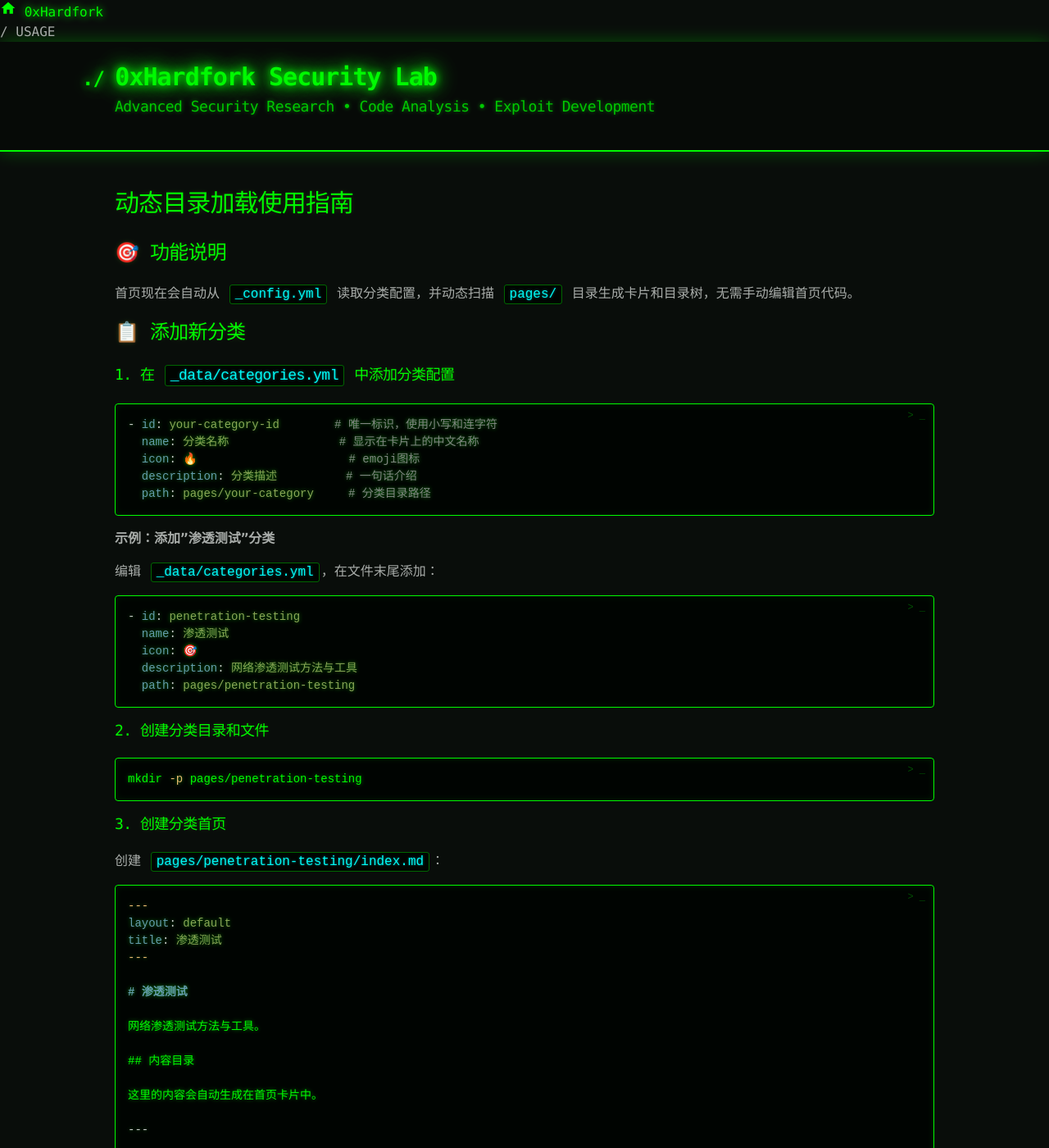
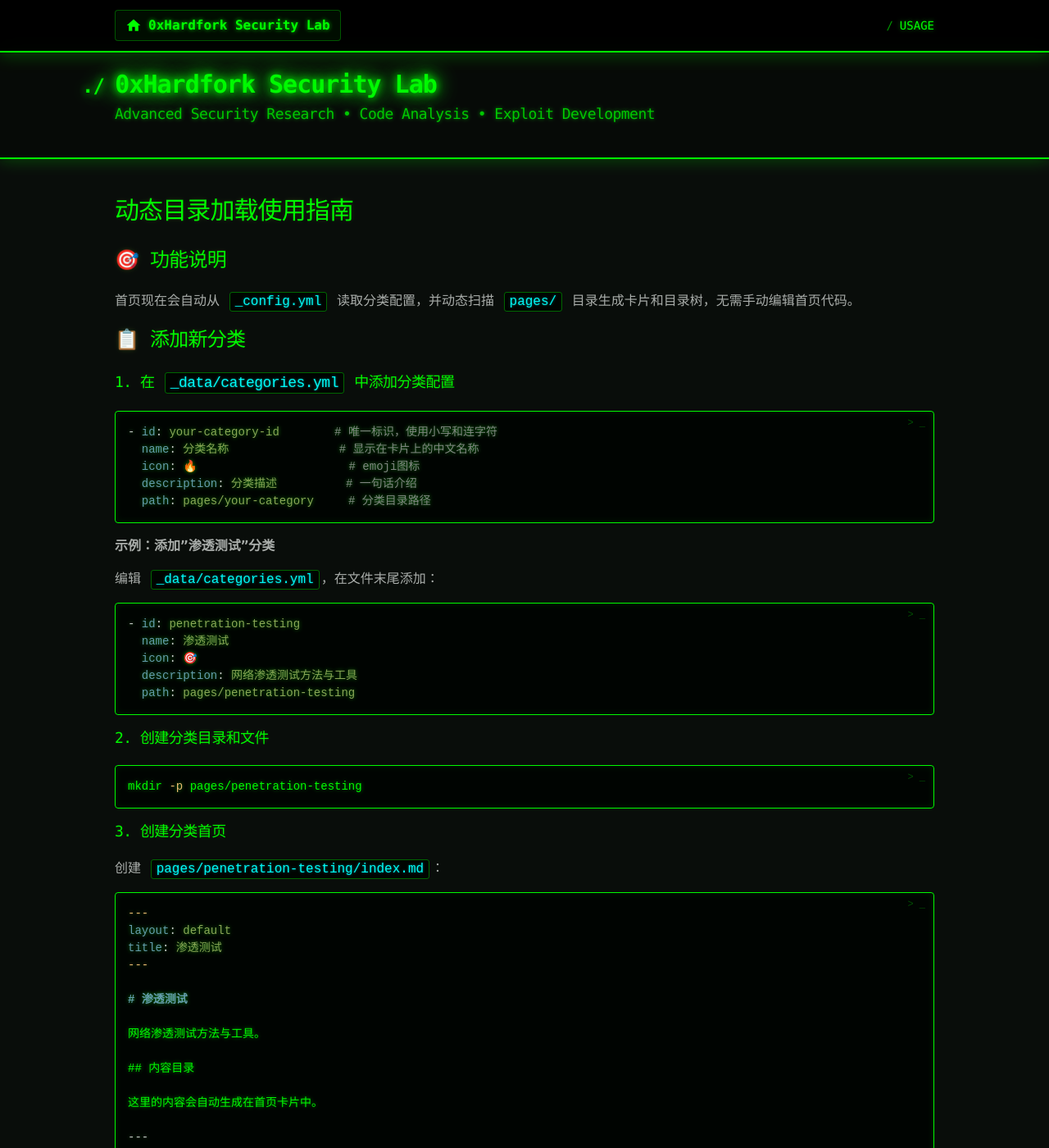
Before and after one commit to 0xHardfork/0xHardfork.github.io, a Jekyll site: the page built from USAGE.md, in a window 1280 px wide and 1400 px high. Shown: the whole window at 82% size. Built offline with Jekyll 4.4.1, drawn with Linux system fonts in a browser that asks for light colours; our own code applies the rules of GitHub Pages for plain Markdown files.

Commit message:
Initial commit

```diff
--- a/_includes/top-nav.html
+++ b/_includes/top-nav.html
@@ -1,12 +1,97 @@
-<!-- 固定顶部导航栏 - 仅在非首页显示 -->
-{% unless page.url == "/" or page.url == "/index.html" %}
+<!-- 固定顶部导航栏样式 -->
+<style>
+    .top-nav {
+        position: fixed;
+        top: 0;
+        left: 0;
+        right: 0;
+        background: rgba(0, 0, 0, 0.95);
+        border-bottom: 2px solid #00ff00;
+        padding: 12px 0;
+        z-index: 9999;
+        box-shadow: 0 2px 20px rgba(0, 255, 0, 0.3);
+        backdrop-filter: blur(10px);
+    }
+
+    .top-nav .nav-container {
+        width: 90%;
+        max-width: 1000px;
+        margin: 0 auto;
+        display: flex;
+        align-items: center;
+        justify-content: space-between;
+        gap: 20px;
+    }
+
+    .top-nav .nav-home {
+        display: inline-flex;
+        align-items: center;
+        gap: 8px;
+        color: #00ff00;
+        text-decoration: none;
+        font-family: Monaco, monospace;
+        font-size: 16px;
+        font-weight: bold;
+        padding: 6px 12px;
+        border: 1px solid rgba(0, 255, 0, 0.3);
+        border-radius: 4px;
+        background: rgba(0, 255, 0, 0.05);
+        transition: all 0.3s ease;
+        text-shadow: 0 0 5px rgba(0, 255, 0, 0.8);
+    }
+
+    .top-nav .nav-home svg {
+        width: 20px;
+        height: 20px;
+        fill: currentColor;
+    }
+
+    .top-nav .nav-home:hover {
+        background: rgba(0, 255, 0, 0.15);
+        border-color: #00ff00;
+        box-shadow: 0 0 15px rgba(0, 255, 0, 0.5);
+        transform: translateY(-2px);
+    }
+
+    .top-nav .nav-path {
+        display: flex;
+        align-items: center;
+        gap: 8px;
+        color: #808080;
+        font-family: Monaco, monospace;
+        font-size: 14px;
+        flex-wrap: wrap;
+    }
+
+    .top-nav .nav-path .path-separator {
+        color: #00ff00;
+        opacity: 0.6;
+    }
+
+    .top-nav .nav-path .path-part {
+        color: #a0a0a0;
+        text-transform: capitalize;
+    }
+
+    .top-nav .nav-path .path-part:last-child {
+        color: #00ff00;
+        text-shadow: 0 0 5px rgba(0, 255, 0, 0.5);
+    }
+
+    /* 为有导航栏的页面添加顶部padding */
+    body:has(.top-nav) {
+        padding-top: 60px;
+    }
+</style>
+
+<!-- 固定顶部导航栏 -->
 <nav class="top-nav">
     <div class="nav-container">
         <a href="/" class="nav-home" title="返回首页">
             <svg width="20" height="20" viewBox="0 0 24 24" fill="currentColor">
                 <path d="M10 20v-6h4v6h5v-8h3L12 3 2 12h3v8z" />
             </svg>
-            <span>0xHardfork</span>
+            <span>{{ site.title }}</span>
         </a>
 
         <div class="nav-path">
@@ -20,4 +105,3 @@
         </div>
     </div>
 </nav>
-{% endunless %}
```
